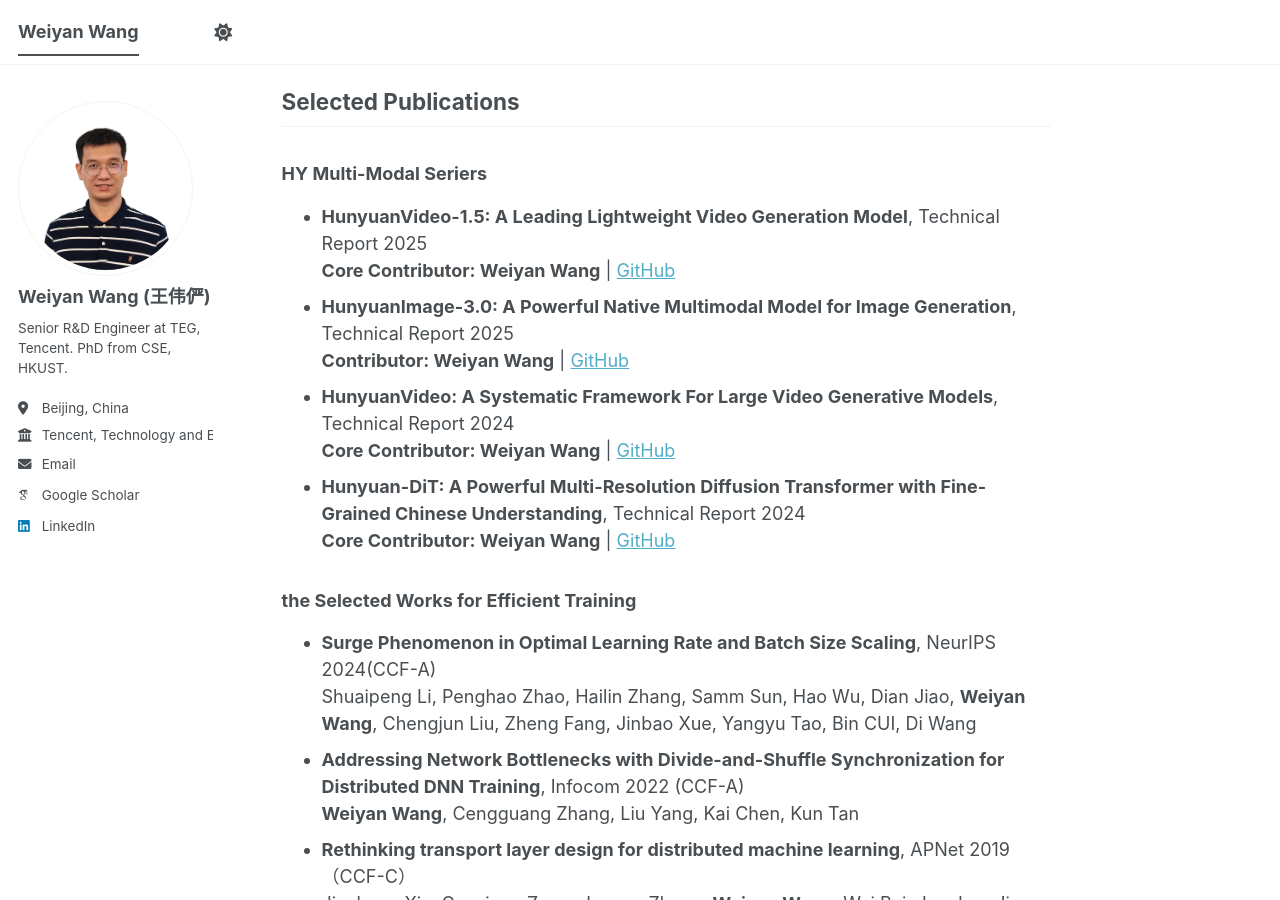
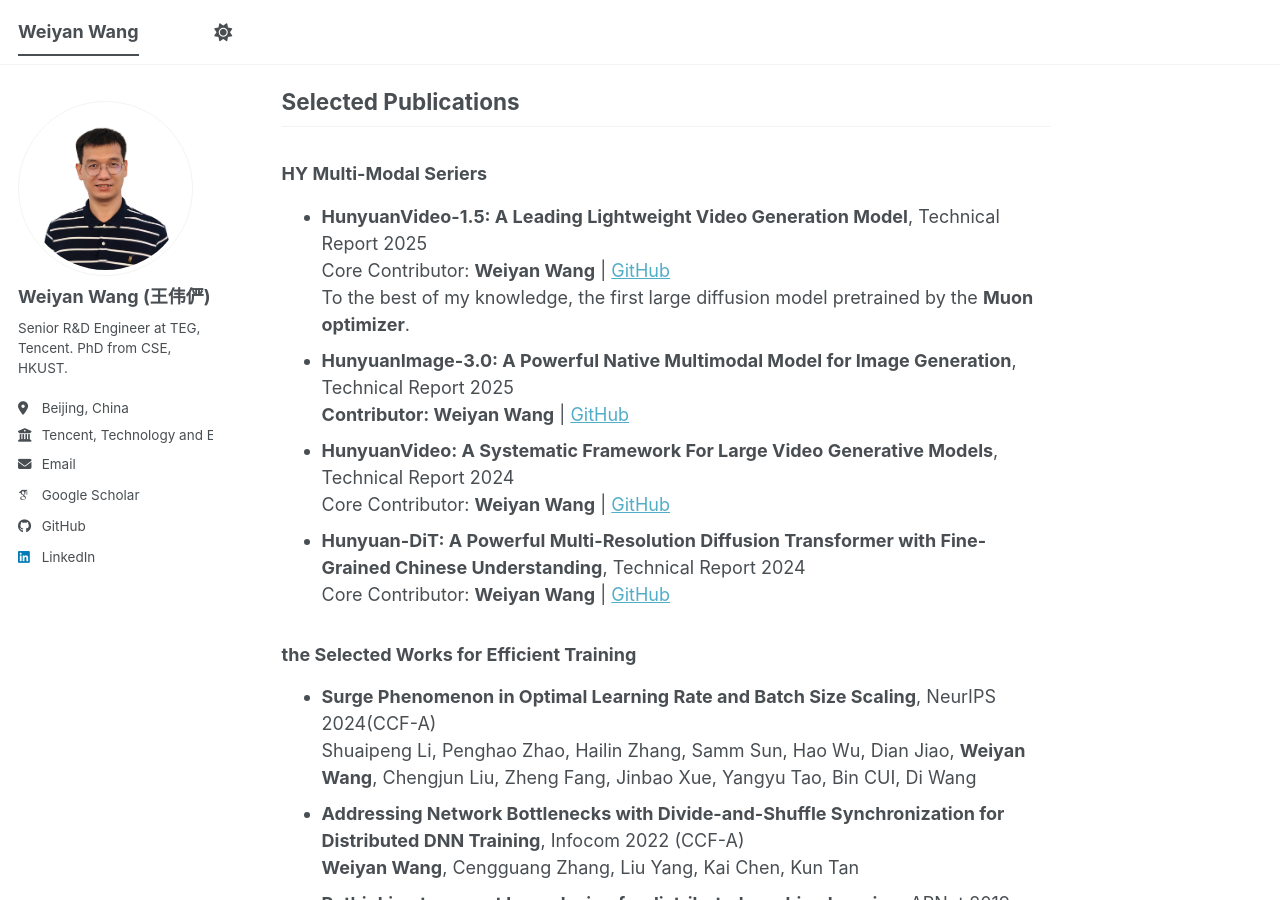
Before and after one commit to weiyan-wang/weiyan-wang.github.io, a Jekyll site: the page built from _pages/about.md, in a window 1280 px wide and 900 px high, scrolled down 972 px. Built offline with Jekyll 4.4.1, drawn with Linux system fonts in a browser that asks for light colours; some web fonts are replaced; a script bundle is joined from its source files by our own code; library files that are not in the unit come from our copies.

Commit message:
Add GitHub profile and a Muon note for HunyuanVideo-1.5.
Co-authored-by: Cursor <cursoragent@cursor.com>

```diff
--- a/_config.yml
+++ b/_config.yml
@@ -50,7 +50,7 @@ author:
   bitbucket        : # Username - Update with your username on the site
   codepen          : # Username
   dribbble         : # Username
-  github           : #
+  github           : "OutstanderWang"
   kaggle           : # Username
   stackoverflow    : # User number or user number and name (i.e., use "1" or "1/jeff-atwood")
 
--- a/_pages/about.md
+++ b/_pages/about.md
@@ -34,13 +34,14 @@ Co-design in both System and Algorithm especially for:
 ## Selected Publications
 ### HY Multi-Modal Seriers
 - **HunyuanVideo-1.5: A Leading Lightweight Video Generation Model**, Technical Report 2025 \
-  **Core Contributor: Weiyan Wang** | [GitHub](https://github.com/Tencent-Hunyuan/HunyuanVideo-1.5)
+  Core Contributor: **Weiyan Wang** | [GitHub](https://github.com/Tencent-Hunyuan/HunyuanVideo-1.5) \
+  To the best of my knowledge, the first large diffusion model pretrained by the **Muon optimizer**.
 - **HunyuanImage-3.0: A Powerful Native Multimodal Model for Image Generation**, Technical Report 2025 \
   **Contributor: Weiyan Wang** | [GitHub](https://github.com/Tencent-Hunyuan/HunyuanImage-3.0)
 - **HunyuanVideo: A Systematic Framework For Large Video Generative Models**, Technical Report 2024 \
-  **Core Contributor: Weiyan Wang** | [GitHub](https://github.com/Tencent/HunyuanVideo)
+  Core Contributor: **Weiyan Wang** | [GitHub](https://github.com/Tencent/HunyuanVideo)
 - **Hunyuan-DiT: A Powerful Multi-Resolution Diffusion Transformer with Fine-Grained Chinese Understanding**, Technical Report 2024 \
-  **Core Contributor: Weiyan Wang** | [GitHub](https://github.com/Tencent/HunyuanDiT)
+  Core Contributor: **Weiyan Wang** | [GitHub](https://github.com/Tencent/HunyuanDiT)
 
 ### the Selected Works for Efficient Training
 - **Surge Phenomenon in Optimal Learning Rate and Batch Size Scaling**, NeurIPS 2024(CCF-A) \
@@ -98,6 +99,7 @@ See the full [Publications](/publications/) page for all 23 papers.
 - Work Email: neowywang AT tencent.com ~~wwangbc@connect.ust.hk~~
 - Personal Email: wangweiyanster AT gmail.com
 - [Google Scholar](https://scholar.google.com.hk/citations?user=AYrZ5OcAAAAJ&hl=zh-CN)
+- [GitHub](https://github.com/OutstanderWang)
 - [LinkedIn](https://www.linkedin.com/in/weiyan-wang-2227a54b/)
 
 ## Miscellaneous
```
Also changed, not shown: _publications/2025-01-01-hunyuanvideo-1-5.md (+2 -0 lines).
